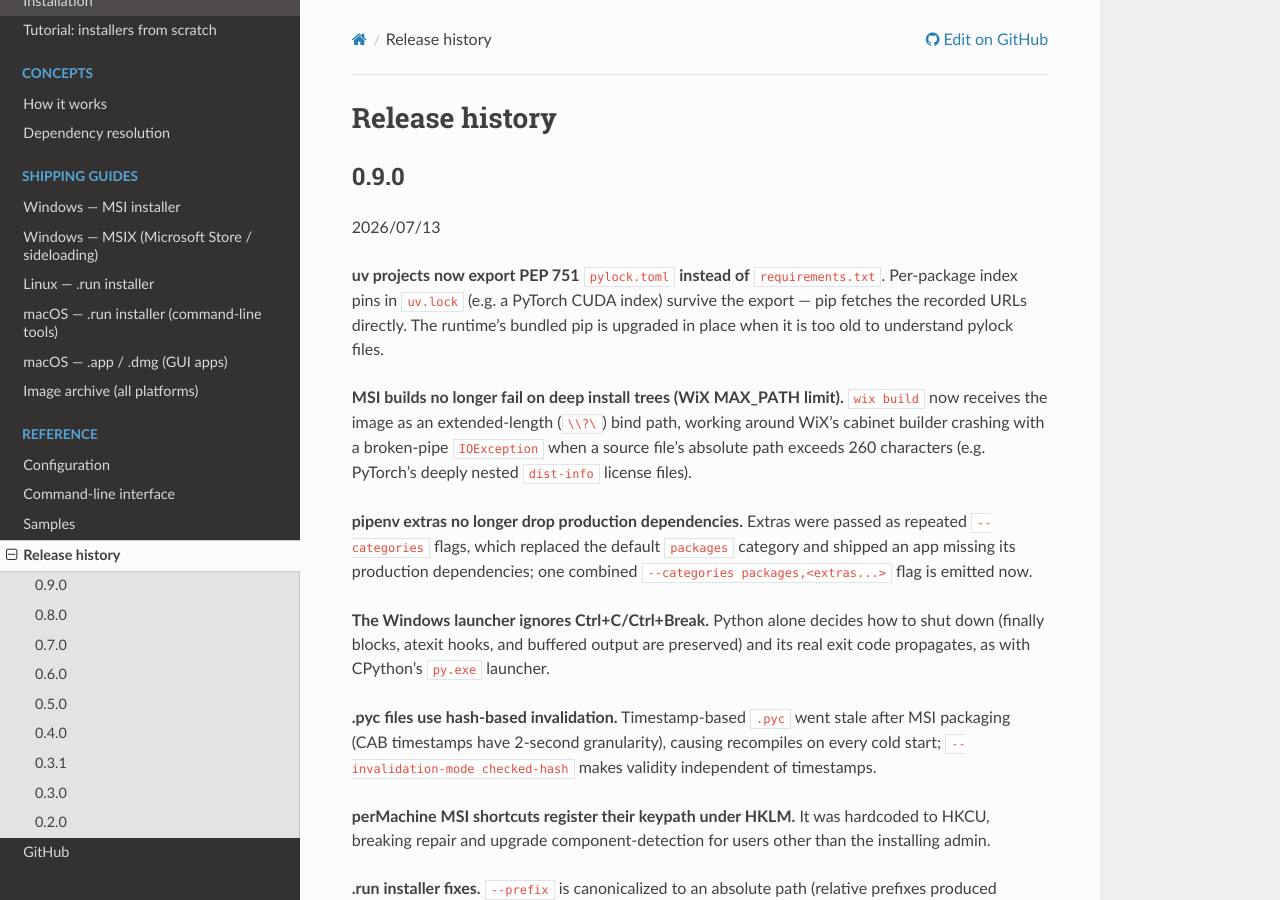
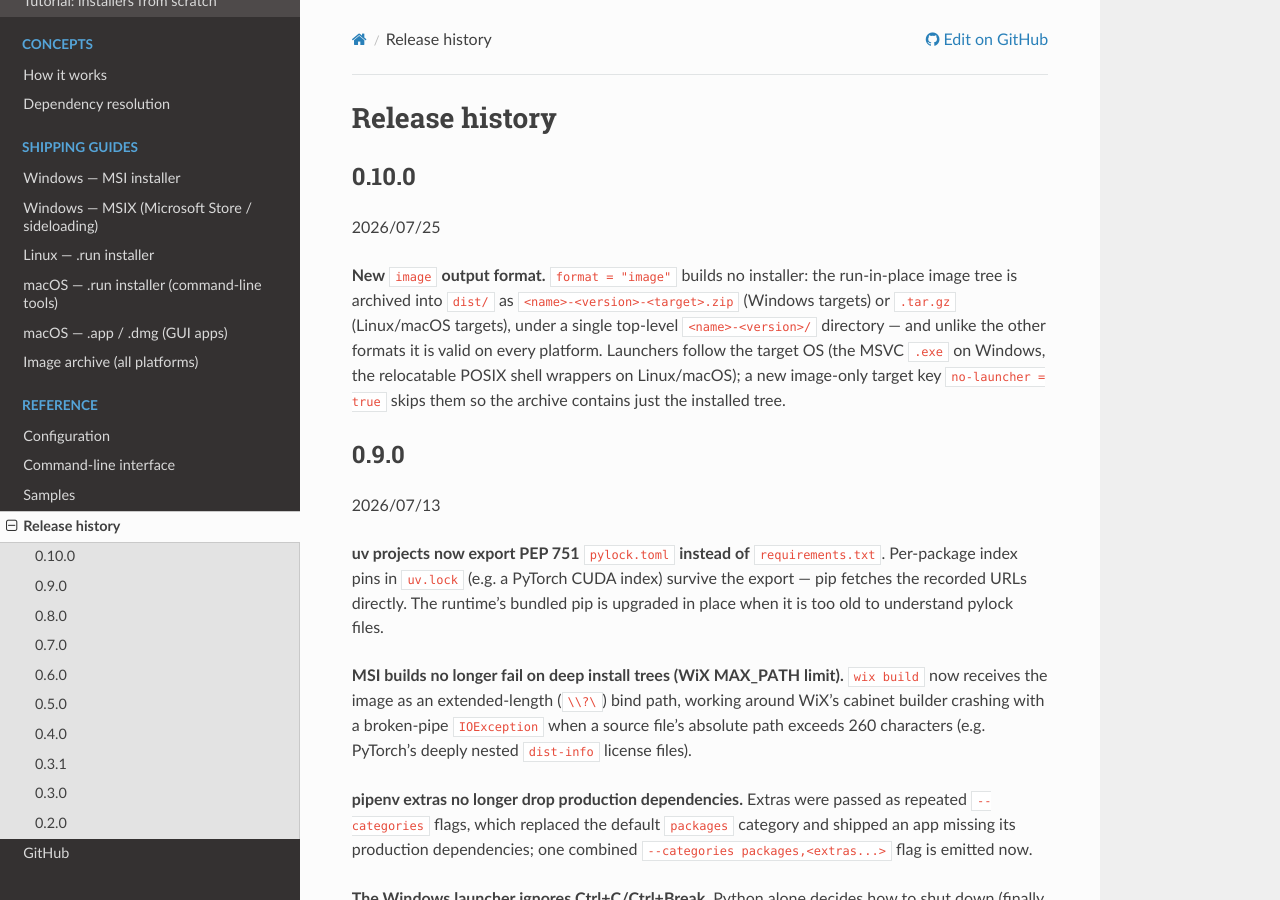
Before and after one commit to atsuoishimoto/pyappdist, a Sphinx documentation site: the page built from docs/history.rst, in a window 1280 px wide and 900 px high. Built offline with Sphinx 7.4.7 and the Read the Docs theme 3.1.0, drawn with Linux system fonts in a browser that asks for light colours.

Commit message:
Add 0.10.0 release history entry (#93)

```diff
--- a/docs/history.rst
+++ b/docs/history.rst
@@ -1,5 +1,20 @@
 Release history
 ===============
+
+0.10.0
+------
+
+2026/07/25
+
+**New** ``image`` **output format.** ``format = "image"`` builds no installer:
+the run-in-place image tree is archived into ``dist/`` as
+``<name>-<version>-<target>.zip`` (Windows targets) or ``.tar.gz``
+(Linux/macOS targets), under a single top-level ``<name>-<version>/``
+directory — and unlike the other formats it is valid on every platform.
+Launchers follow the target OS (the MSVC ``.exe`` on Windows, the relocatable
+POSIX shell wrappers on Linux/macOS); a new image-only target key
+``no-launcher = true`` skips them so the archive contains just the installed
+tree.
 
 0.9.0
 -----
```
